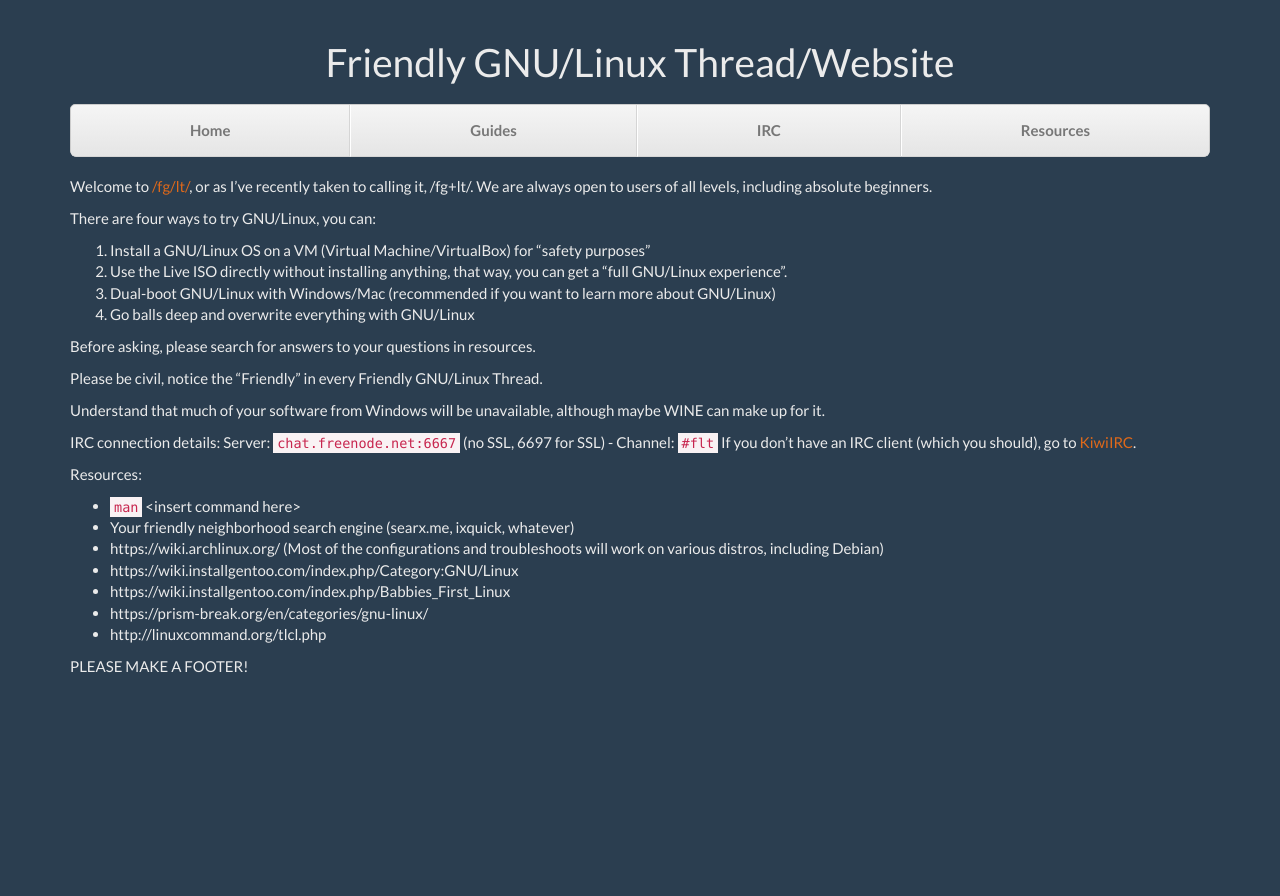
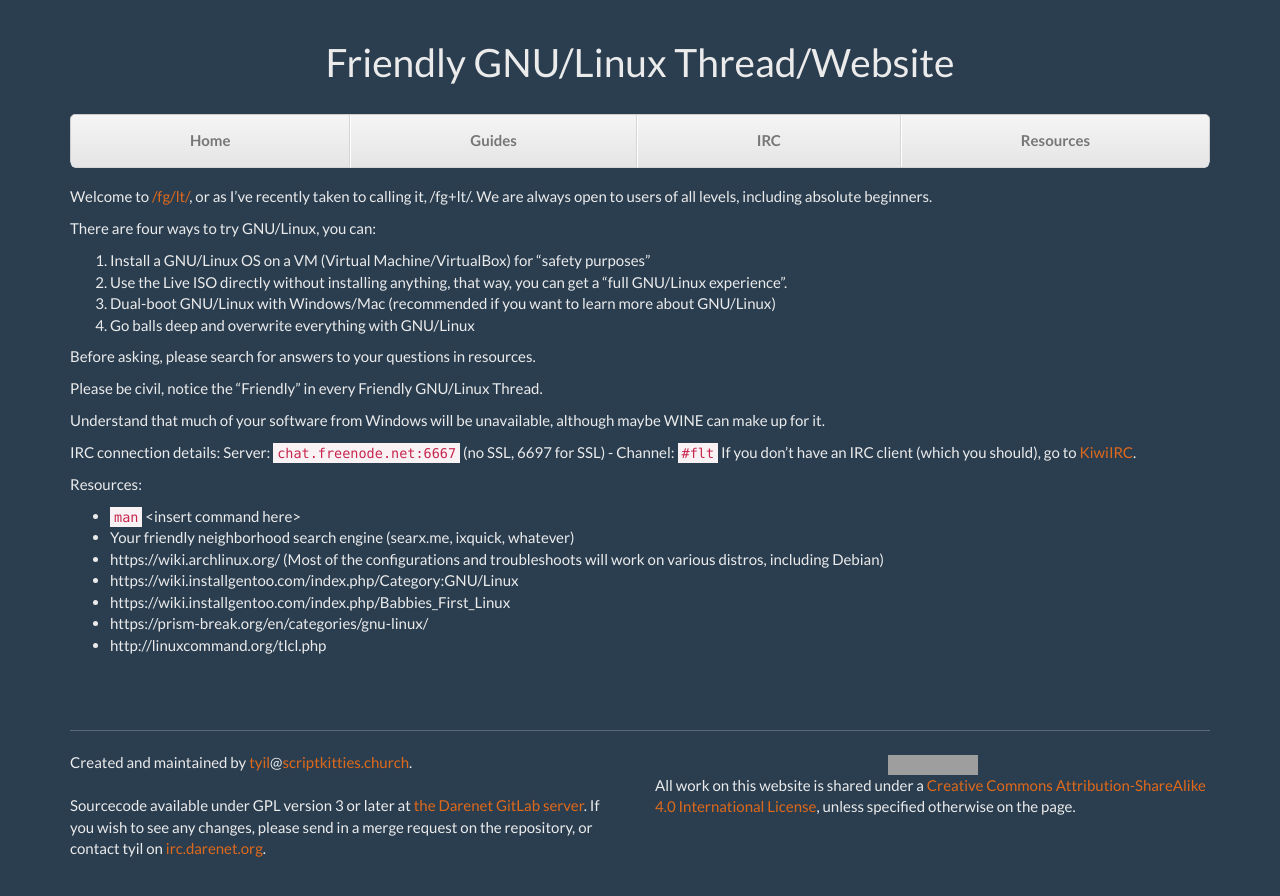
Before and after one commit to scriptkitties/fglt, a Jekyll site: the page built from index.md, in a window 1280 px wide. Shown: the top 896 px of the page. Built offline with Jekyll 4.4.1, drawn with Linux system fonts in a browser that asks for light colours; Markdown is read by kramdown in place of the engine named in the settings; grey boxes are pictures that could not be loaded.

Commit message:
update footer

```diff
--- a/_includes/footer.html
+++ b/_includes/footer.html
@@ -1 +1,28 @@
-<p>PLEASE MAKE A FOOTER!</p>
+<hr>
+<div class="row">
+	<div class="col-md-6">
+		<p>
+			Created and maintained by <a href="http://tyil.work/">tyil</a>@<a
+			href="https://scriptkitties.church/">scriptkitties.church</a>.
+			<br><br>
+			Sourcecode available under GPL version 3 or later at <a
+			href="https://c.darenet.org/tyil/fglt">the Darenet GitLab
+			server</a>. If you wish to see any changes, please send in a merge
+			request on the repository, or contact tyil on <a
+			href="https://darenet.org">irc.darenet.org</a>.
+		</p>
+	</div>
+	<div class="col-md-6">
+		<div class="text-center">
+		<a rel="license" href="http://creativecommons.org/licenses/by-sa/4.0/">
+			<img alt="Creative Commons License" style="border-width:0" src="https://i.creativecommons.org/l/by-sa/4.0/88x31.png" />
+		</a>
+		</div>
+		<p>
+			All work on this website is shared under a <a rel="license"
+			href="http://creativecommons.org/licenses/by-sa/4.0/">Creative
+			Commons Attribution-ShareAlike 4.0 International License</a>,
+			unless specified otherwise on the page.
+		</p>
+	</div>
+</div>
--- a/_layouts/default.html
+++ b/_layouts/default.html
@@ -3,8 +3,8 @@
 	<head>
 		{% include head.html %}
 	</head>
-	<body id="body">
-		<div class="container">
+	<body>
+		<div class="container flex-body">
 			<header>
 				{% include header.html %}
 			</header>
@@ -15,12 +15,14 @@
 					</ul>
 				</nav>
 			</div>
-			<main id="main">
+			<main class="flex-body">
 				{{ content }}
 			</main>
-			<footer>
-				{% include footer.html %}
-			</footer>
+			<div class="flex-footer">
+				<footer>
+					{% include footer.html %}
+				</footer>
+			</div>
 		</div>
 		{% include scripts.html %}
 	</body>
--- a/assets/css/main.css
+++ b/assets/css/main.css
@@ -1,5 +1,4 @@
 body {
-	padding-top: 20px;
 }
 
 .footer {
@@ -92,12 +91,13 @@ body {
 }
 
 /* sticky footer */
-#body {
+.container {
+	padding-top: 20px;
 	display: flex;
 	min-height: 100vh;
 	flex-direction: column;
 }
-#main {
+.flex-body {
 	flex: 1;
 }
 
@@ -115,3 +115,7 @@ img {
 html {
 	overflow-y: scroll;
 }
+
+footer {
+	padding-bottom: 30px;
+}
```
